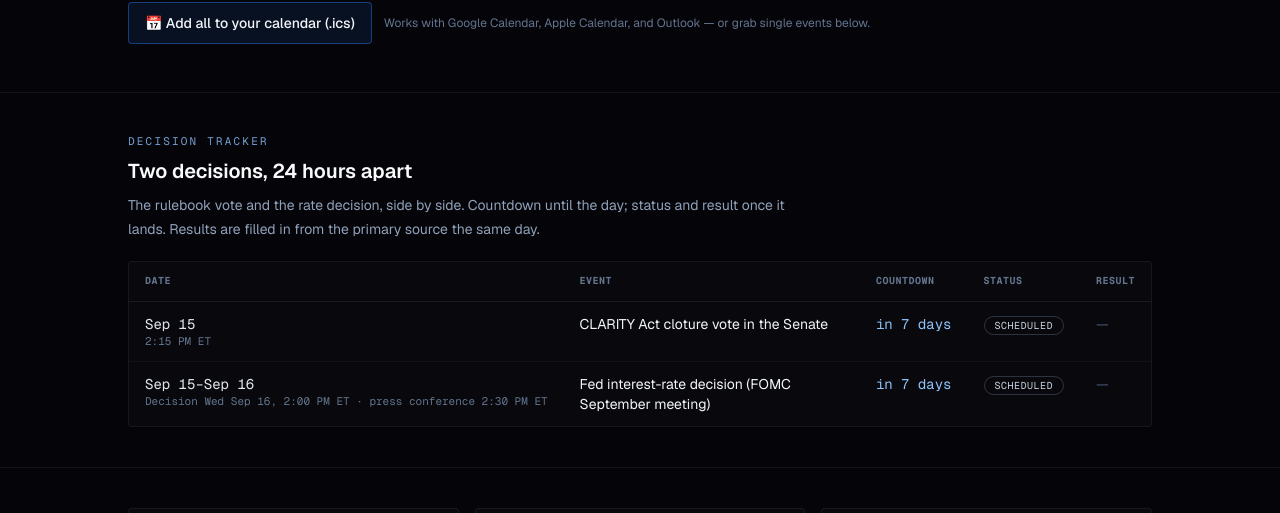
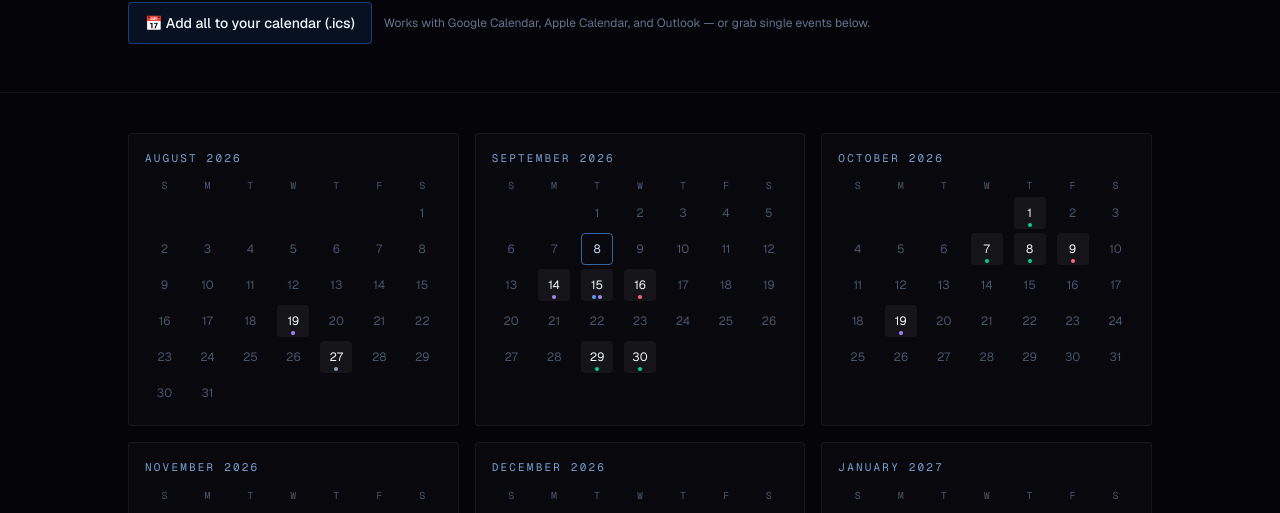
Before and after one commit to forgemeshlabs/forgemesh, a Next.js app in the folder site/: page /calendar in a window 1280 px wide. Shown: the part 439-952 px from the top of the page. Built offline with nearby package versions, Linux system fonts and the light colour scheme; no server answers.

Commit message:
calendar: decision tracker sits under the events list; Fed row dated Sep 16 (decision day); tighter date column

```diff
--- a/site/app/calendar/page.tsx
+++ b/site/app/calendar/page.tsx
@@ -63,8 +63,8 @@ function DecisionTracker({ events }: { events: CalEvent[] }) {
   const rows = events.filter((e) => e.track);
   if (!rows.length) return null;
   return (
-    <section className="border-t border-white/[0.06] px-6 py-10" aria-label="Decision tracker">
-      <div className="mx-auto max-w-5xl">
+    <section className="mt-14" aria-label="Decision tracker">
+      <div>
         <p className="font-mono text-[11px] uppercase tracking-[0.2em] text-blue-300/80">Decision tracker</p>
         <h2 className="mt-2 text-xl font-semibold text-slate-50">Two decisions, 24 hours apart</h2>
         <p className="mt-2 max-w-2xl text-sm leading-6 text-slate-400">
@@ -72,7 +72,7 @@ function DecisionTracker({ events }: { events: CalEvent[] }) {
           once it lands. Results are filled in from the primary source the same day.
         </p>
         <div className="mt-5 overflow-x-auto rounded border border-white/[0.06] bg-white/[0.02]">
-          <table className="w-full min-w-[640px] text-left text-sm">
+          <table className="w-full min-w-[600px] text-left text-sm">
             <thead>
               <tr className="border-b border-white/[0.08] font-mono text-[10px] uppercase tracking-wider text-slate-500">
                 <th className="px-4 py-3">Date</th>
@@ -85,9 +85,9 @@ function DecisionTracker({ events }: { events: CalEvent[] }) {
             <tbody>
               {rows.map((e) => (
                 <tr key={e.id || e.date + e.title} className="border-b border-white/[0.04] last:border-0 align-top">
-                  <td className="whitespace-nowrap px-4 py-3 font-mono text-slate-200">
-                    <time dateTime={e.date}>{fmtShort(e.date)}{e.endDate ? `–${fmtShort(e.endDate)}` : ''}</time>
-                    {e.time ? <span className="block text-[11px] text-slate-500">{e.time}</span> : null}
+                  <td className="w-44 px-4 py-3 font-mono text-slate-200">
+                    <time dateTime={e.date} className="whitespace-nowrap">{fmtShort(e.date)}{e.endDate ? `–${fmtShort(e.endDate)}` : ''}</time>
+                    {e.time ? <span className="mt-0.5 block text-[11px] leading-4 text-slate-500">{e.time}</span> : null}
                   </td>
                   <td className="px-4 py-3">
                     <a href={`#${e.id || e.date}`} className="text-slate-100 hover:text-blue-300">{e.title}</a>
@@ -306,8 +306,6 @@ export default function Page() {
           </div>
         </section>
 
-        <DecisionTracker events={sorted} />
-
         {months.length ? (
           <section className="border-t border-white/[0.06] px-6 py-10" aria-label="Month view">
             <div className="mx-auto max-w-5xl">
@@ -378,6 +376,8 @@ export default function Page() {
               })}
             </ol>
 
+            <DecisionTracker events={sorted} />
+
             {past.length ? (
               <>
                 <h2 className="mt-14 font-mono text-[11px] uppercase tracking-[0.2em] text-slate-500">
--- a/site/public/calendar.json
+++ b/site/public/calendar.json
@@ -1,5 +1,5 @@
 {
-  "updatedAt": "2026-09-13T13:35:00.000Z",
+  "updatedAt": "2026-09-13T13:37:00.000Z",
   "events": [
     {
       "id": "trump-crypto-meeting",
@@ -153,13 +153,12 @@
     },
     {
       "id": "fomc-september",
-      "date": "2026-09-15",
-      "endDate": "2026-09-16",
+      "date": "2026-09-16",
       "title": "Fed interest-rate decision (FOMC September meeting)",
       "tag": "markets",
       "track": true,
       "status": "scheduled",
-      "time": "Decision Wed Sep 16, 2:00 PM ET · press conference 2:30 PM ET",
+      "time": "Meeting Sep 15–16 · decision 2:00 PM ET · press conference 2:30 PM ET",
       "result": null,
       "what": "Two-day FOMC meeting; the rate decision, statement, and the quarterly dot plot land Wednesday Sep 16 at 2:00 PM ET, with Chair Warsh's press conference at 2:30. The target range has sat at 3.50%–3.75% since December 2025; after the hawkish Jackson Hole speech and a solid August jobs report, markets are split between a hold and a 25 bp hike.",
       "why": "Dollar rates set the price of the stablecoin float that every agent payment settles in, and the same Wednesday follows the CLARITY cloture vote by one day — two decisions in 24 hours that set the cost and the rulebook of machine money.",
```
